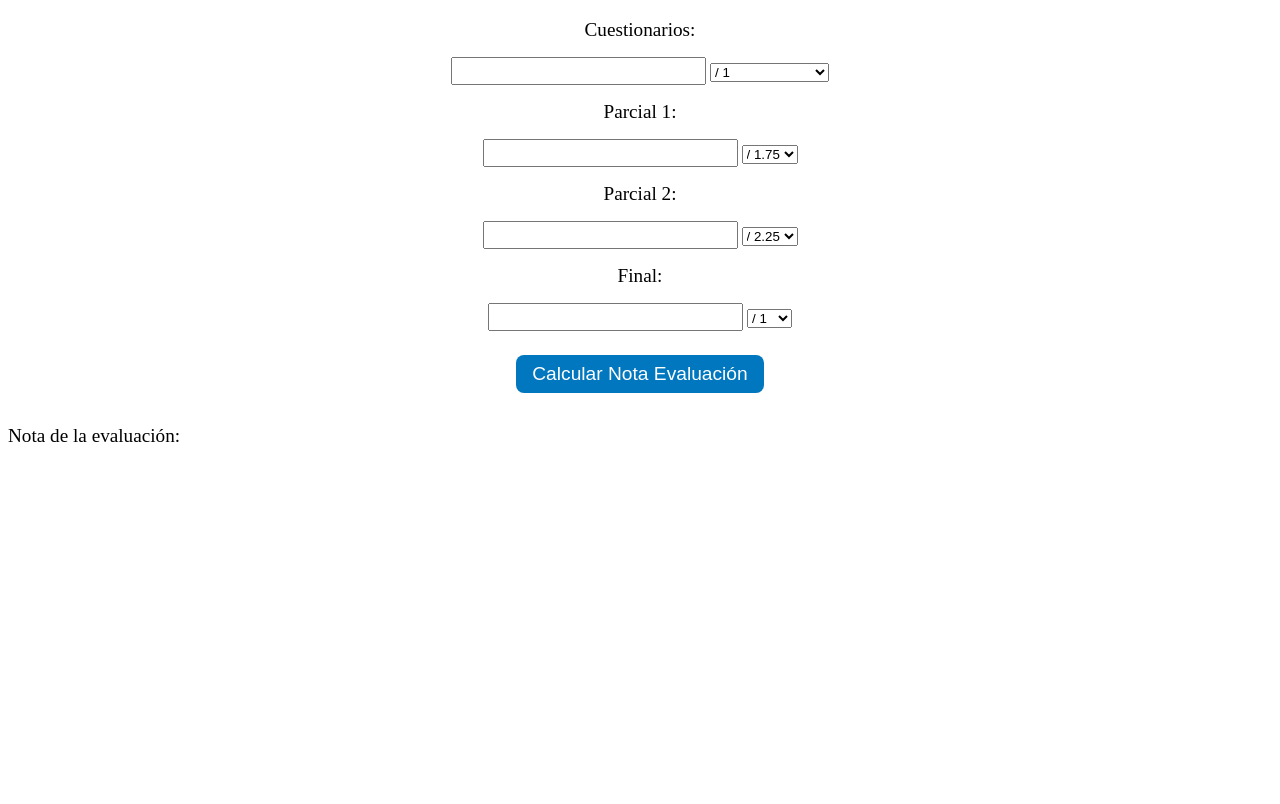
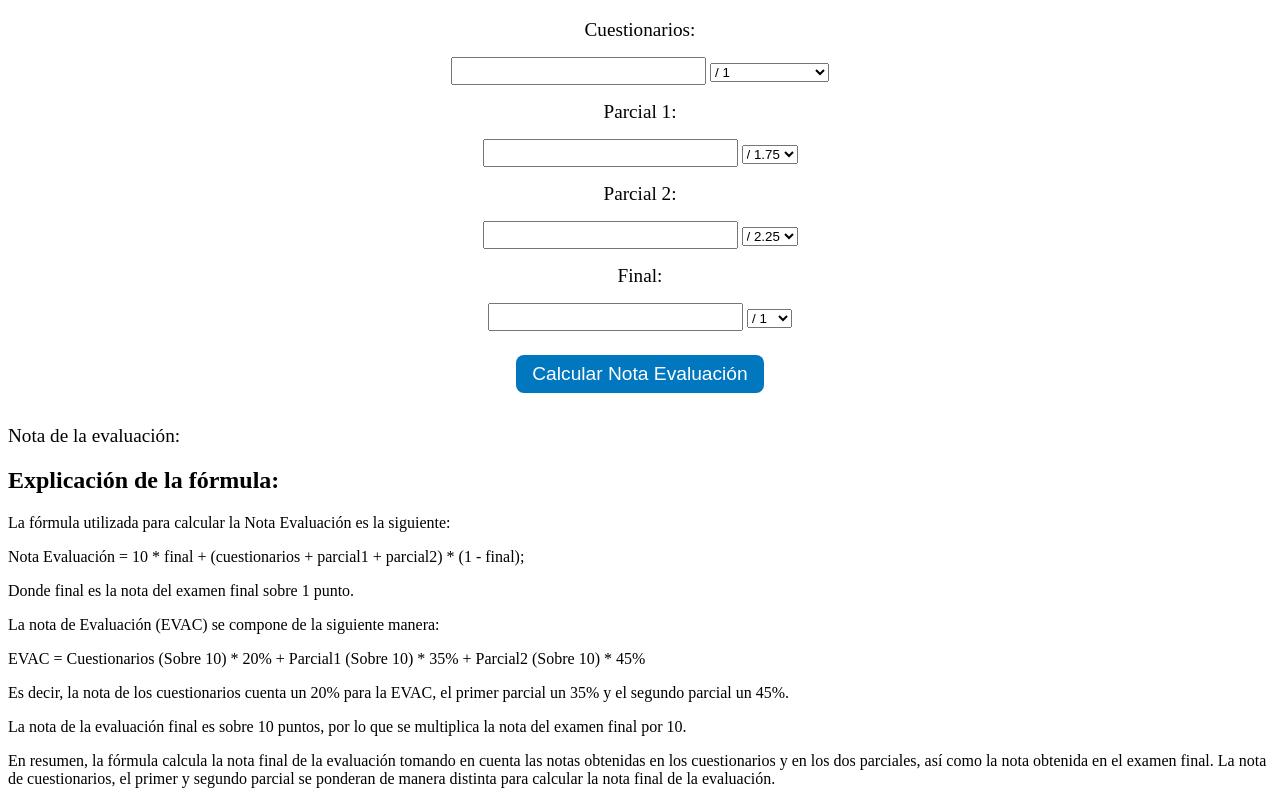
Before and after one commit to Laiksion/Calculadora_Notas_AL, a plain HTML site: page index.html in a window 1280 px wide. Shown: the part 79-883 px from the top of the page. Before the commit the page ends 800 px from the top, so only its background shows below. Drawn offline with Linux system fonts and the light colour scheme.

Commit message:
Explicacion Formula
La pagina tiene la explicación

```diff
--- a/index.html
+++ b/index.html
@@ -51,5 +51,16 @@
     </div>
   </div>
   <script src="index.js"></script>
+  <div class="explanation">
+    <h2>Explicación de la fórmula:</h2>
+    <p>La fórmula utilizada para calcular la Nota Evaluación es la siguiente:</p>
+    <p>Nota Evaluación = 10 * final + (cuestionarios + parcial1 + parcial2) * (1 - final);</p>
+    <p>Donde final es la nota del examen final sobre 1 punto.</p>
+    <p>La nota de Evaluación (EVAC) se compone de la siguiente manera:</p>
+    <p>EVAC = Cuestionarios (Sobre 10) * 20% + Parcial1 (Sobre 10) * 35% + Parcial2 (Sobre 10) * 45%</p>
+    <p>Es decir, la nota de los cuestionarios cuenta un 20% para la EVAC, el primer parcial un 35% y el segundo parcial un 45%.</p>
+    <p>La nota de la evaluación final es sobre 10 puntos, por lo que se multiplica la nota del examen final por 10.</p>
+    <p>En resumen, la fórmula calcula la nota final de la evaluación tomando en cuenta las notas obtenidas en los cuestionarios y en los dos parciales, así como la nota obtenida en el examen final. La nota de cuestionarios, el primer y segundo parcial se ponderan de manera distinta para calcular la nota final de la evaluación.</p>
+  </div>
 </body>
 </html>
```
